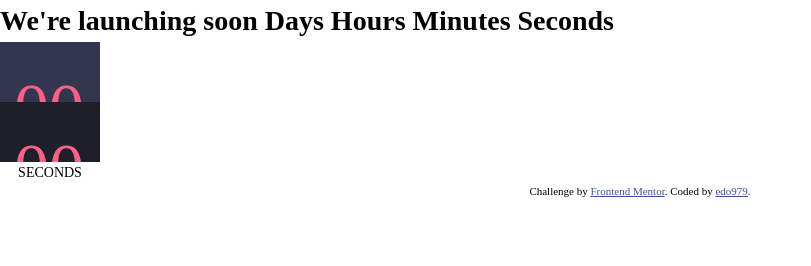
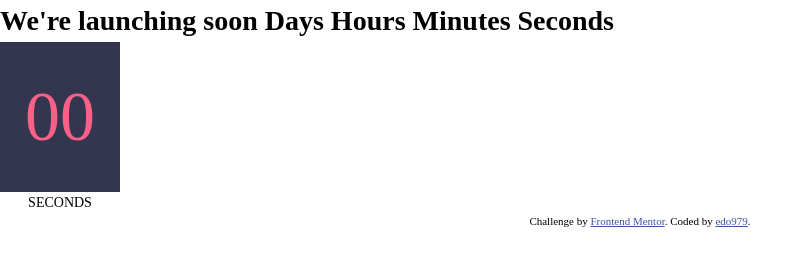
Before and after one commit to edo979/launch-countdown-timer-main, a website built with Vite: page index.html in a window 1280 px wide. Shown: the whole page, without its empty margins (0-811 px from the left). Built offline with nearby package versions, Linux system fonts and the light colour scheme.

Commit message:
refactor number card

```diff
--- a/index.html
+++ b/index.html
@@ -29,14 +29,11 @@
 
       <section class="timer">
         <div class="timer_card">
-          <div class="timer_number timer_number--top" data-seconds-top="00">
-            00
-          </div>
-          <div
-            class="timer_number timer_number--bottom"
-            data-seconds-bottom="00"
-          >
-            00
+          <div class="timer_number" data-timer="seconds">
+            <div class="timer_number-top">
+              <p>00</p>
+            </div>
+            <div class="timer_number-bottom">00</div>
           </div>
 
           <div class="timer_title">seconds</div>
--- a/scss/components/_timer.scss
+++ b/scss/components/_timer.scss
@@ -2,21 +2,35 @@
   display: flex;
 
   &_number {
-    padding: 1rem;
-    width: 100px;
-    height: 60px;
+    position: relative;
+
+    width: 120px;
+    height: 150px;
 
     overflow: hidden;
 
     font-size: var(--fs-800);
     color: $Soft-red;
 
-    &--top {
-      background-color: $Dark-desaturated-blue;
+    line-height: 1;
+
+    &-top,
+    &-bottom {
+      position: absolute;
+      inset: 0;
+
+      display: grid;
+      place-content: center;
     }
 
-    &--bottom {
+    &-top {
+      background-color: $Dark-desaturated-blue;
+      z-index: 2;
+    }
+
+    &-bottom {
       background-color: $Very-dark-blue-400;
+      z-index: 1;
     }
   }
 
```
